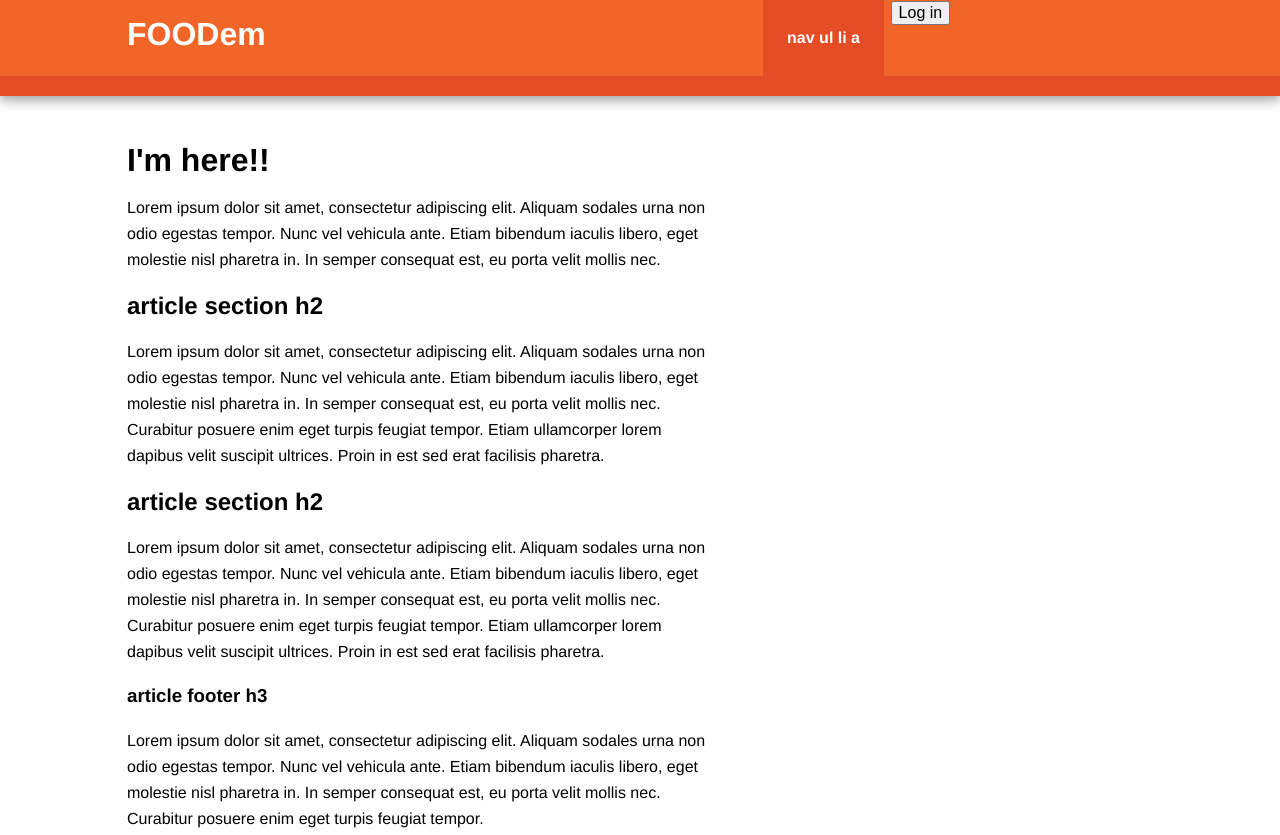
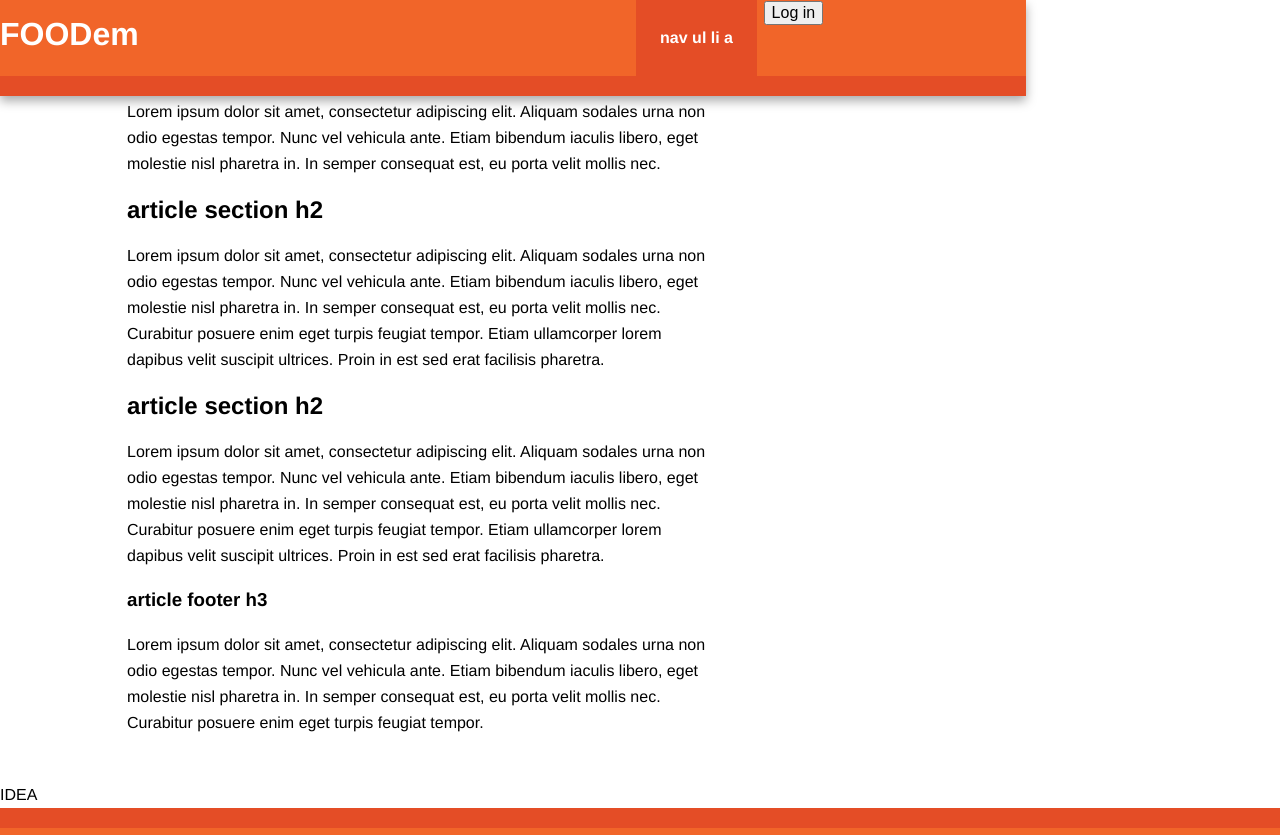
Before and after one commit to BensonKuo/FOODem, a plain HTML site: page index.html in a window 1280 px wide. Shown: the top 835 px of the page. Drawn offline with nearby package versions, Linux system fonts and the light colour scheme; a script that the page names is missing; some icons are missing.

Commit message:
display -> position

```diff
--- a/css/main.css
+++ b/css/main.css
@@ -78,7 +78,7 @@ body {
 
 .header-container {
     border-bottom: 20px solid #e44d26;
-	display: fixed;
+	position: fixed;
 }
 
 .footer-container,
```
